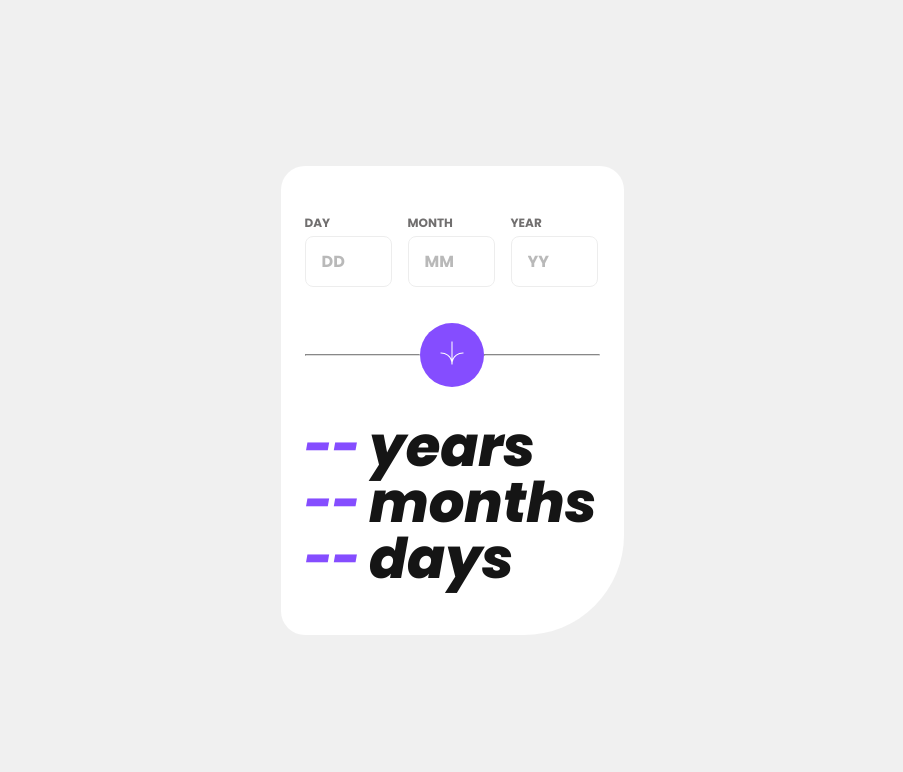
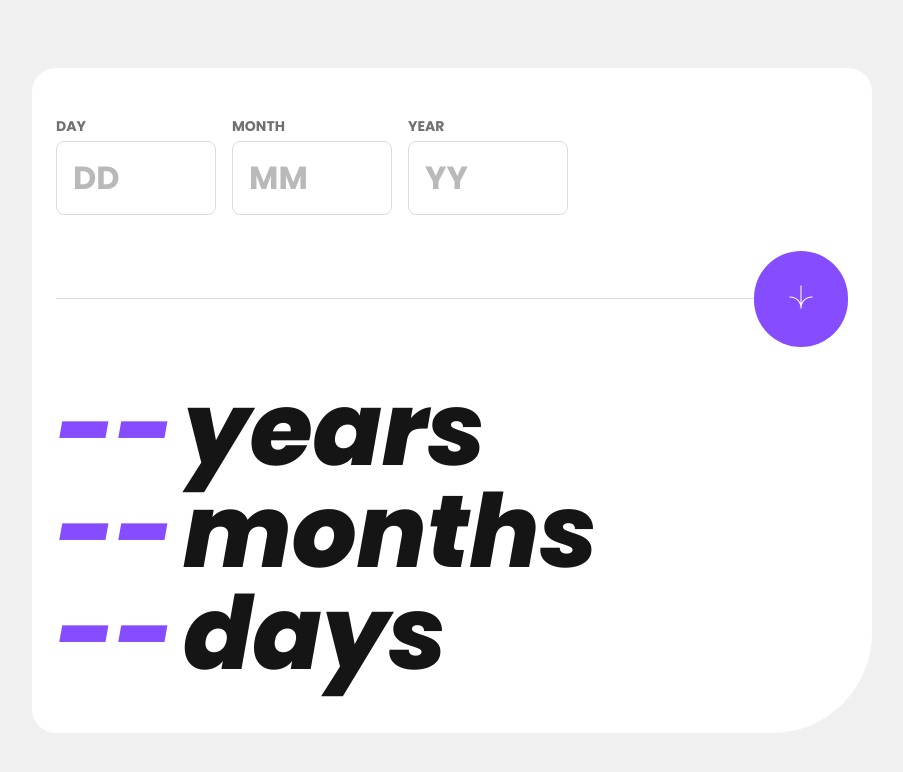
Before and after one commit to Swag-blips/age-calculator, a plain HTML site: page index.html in a window 1280 px wide. Shown: the whole page, without its empty margins (188-1091 px from the left). Drawn offline with Linux system fonts and the light colour scheme.

Commit message:
project complete

```diff
--- a/index.html
+++ b/index.html
@@ -66,7 +66,7 @@
             <button id="submit-button">
               <img src="./assets/images/icon-arrow.svg" alt="submit" />
             </button>
-            <hr />
+            <hr class="second-hr" />
           </div>
         </form>
 
@@ -87,6 +87,5 @@
       </div>
     </main>
     <script src="./controller.js" type="module"></script>
-
   </body>
 </html>
--- a/style.css
+++ b/style.css
@@ -52,7 +52,12 @@ input {
   font-size: 16px;
   font-weight: bold;
   color: var(--neutralB);
+}
+input::placeholder {
   opacity: 50%;
+}
+input:focus {
+  border: 1px solid var(--primary);
 }
 
 .fields {
@@ -97,7 +102,8 @@ label {
 hr {
   width: 100%;
   height: 1px;
-  border-color: var(--border-color);
+  border: 0;
+  border-top: 1px solid var(--border-color);
 }
 
 button {
@@ -107,6 +113,10 @@ button {
   height: 64px;
   width: 57%;
   background-color: var(--primary);
+  cursor: pointer;
+}
+button:hover {
+  background-color: var(--neutralB);
 }
 img {
   width: 24px;
@@ -134,7 +144,7 @@ img {
     font-style: italic;
   }
   p {
-    font-size: 56px;
+    font-size: 48px;
     color: var(--neutralB);
     line-height: 100%;
     letter-spacing: -2%;
@@ -144,6 +154,32 @@ img {
   }
 }
 
-@media screen and(width: 1280px ) {
+@media screen and (min-width: 1280px) {
+  .main-content {
+    width: 840px;
+  }
+  label {
+    font-size: 14px;
+  }
+  input {
+    width: 160px;
+    font-size: 32px;
+  }
+  .result {
+    h2 {
+      font-size: 102px;
+    }
+    p {
+      font-size: 102px;
+    }
+  }
+  .second-hr {
+    display: none;
+  }
 
+  button {
+    border-radius: 216px;
+    width: 107px;
+    height: 96px;
+  }
 }
```
